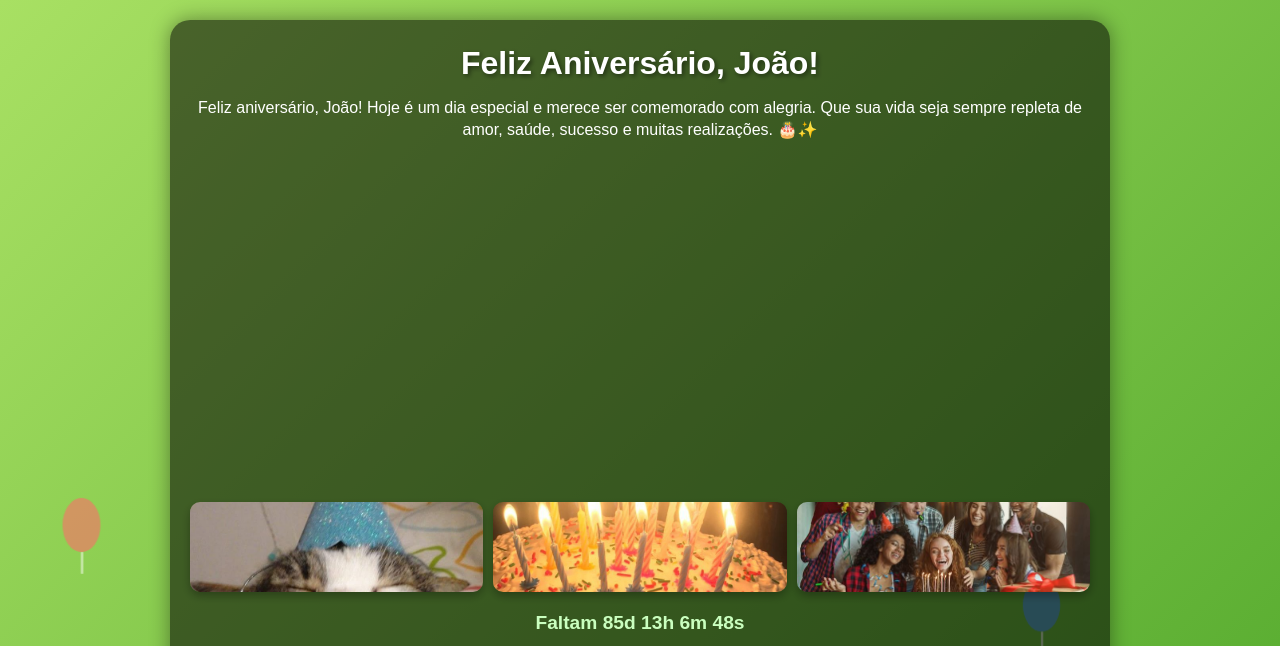
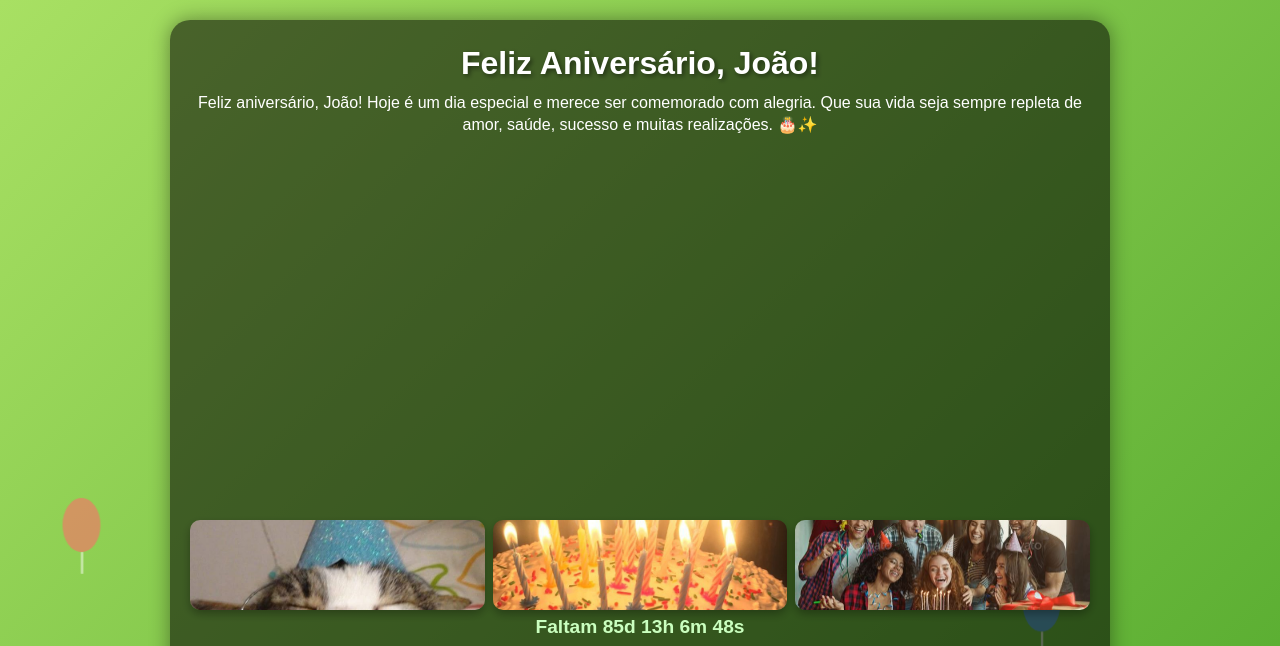
Before and after one commit to EduU0U/pacote2, a plain HTML site: page index.html in a window 1280 px wide. Shown: the top 646 px of the page. Drawn offline with Linux system fonts and the light colour scheme.

Commit message:
Update index.html

```diff
--- a/index.html
+++ b/index.html
@@ -32,28 +32,28 @@
       display: flex;
       flex-direction: column;
       justify-content: space-between;
-      height: 90vh; /* garante caber na tela */
+      height: 90vh; /* cabe inteiro na tela */
     }
 
     h1 {
       font-size: 2em;
-      margin: 5px 0;
+      margin: 5px 0 10px;
       text-shadow: 2px 2px 5px rgba(0,0,0,0.5);
     }
 
     p {
       font-size: 1em;
       line-height: 1.4;
-      margin: 10px 0;
+      margin: 0; /* removi margens extras */
       flex-grow: 1;
-      overflow-y: auto; /* se texto for maior, só ele rola dentro */
+      overflow-y: auto; /* se texto passar do limite */
     }
 
     .gallery {
       display: grid;
       grid-template-columns: repeat(auto-fit, minmax(100px, 1fr));
-      gap: 10px;
-      margin: 10px 0;
+      gap: 8px; /* espaço menor entre imagens */
+      margin: 8px 0 0; /* colado no texto */
     }
 
     .gallery img {
@@ -68,7 +68,7 @@
       font-size: 1.2em;
       font-weight: bold;
       color: #caffbf;
-      margin: 10px 0;
+      margin: 6px 0;
     }
 
     .spotify-player {
```
